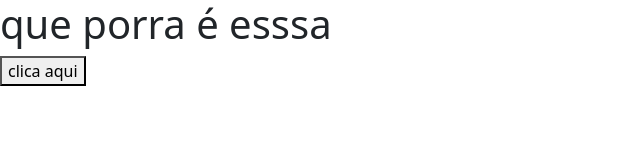
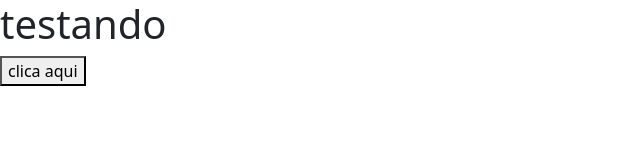
Before and after one commit to Juniorborgesdapaz/ipwebb, a plain HTML site: page atividade23/index.html in a window 1280 px wide. Shown: the whole page, without its empty margins (0-640 px from the left). Drawn offline with nearby package versions, Linux system fonts and the light colour scheme.

Commit message:
Update index.html

```diff
--- a/atividade23/index.html
+++ b/atividade23/index.html
@@ -7,7 +7,7 @@
     <link href="https://cdn.jsdelivr.net/npm/bootstrap@5.3.0/dist/css/bootstrap.min.css" rel="stylesheet">
 </head>
 <body>
-    <h1> que porra é esssa</h1>
+    <h1> testando </h1>
 
 
 
```
